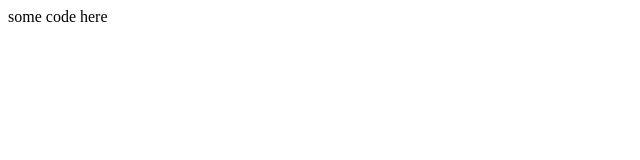
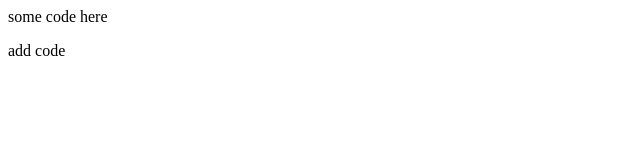
Before and after one commit to CellestialKir/Testrepo, a plain HTML site: page Введение в HTML/index.html in a window 1280 px wide. Shown: the full height of the page, 0-640 px from the left. Drawn offline with Linux system fonts and the light colour scheme.

Commit message:
second commit

```diff
--- a/Введение в HTML/index.html
+++ b/Введение в HTML/index.html
@@ -1 +1,2 @@
 <p>some code here</p>
+<div>add code</div>
```
